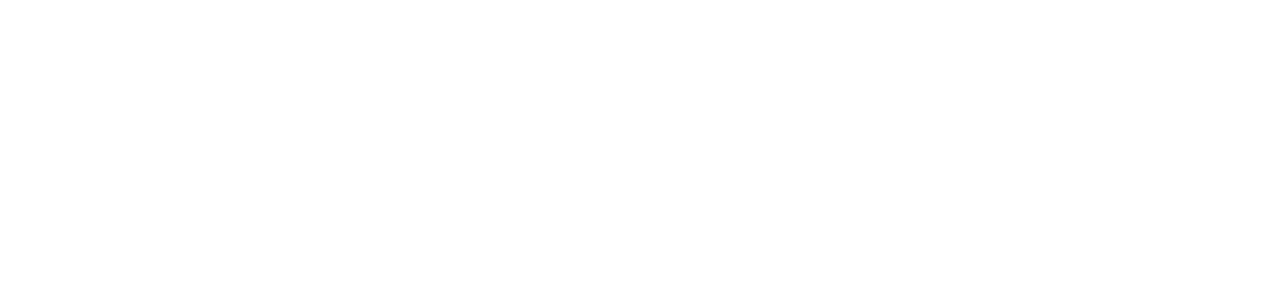
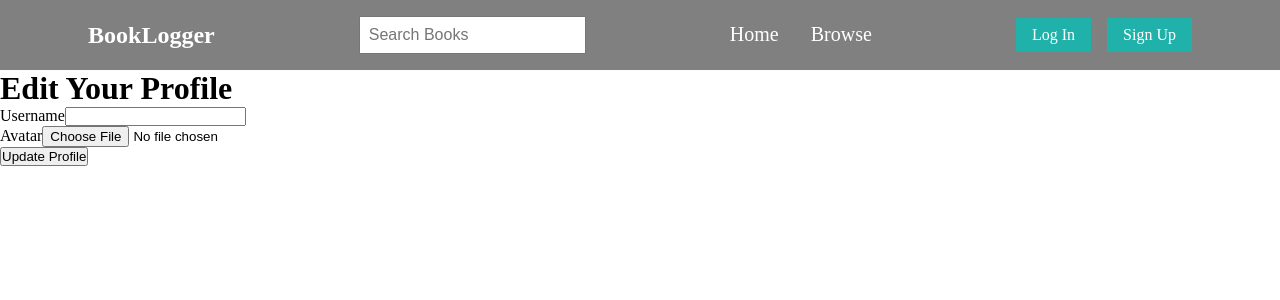
Before and after one commit to p2557506/book-logger, a React (Create React App) app in the folder client/: page /profile/1 in a window 1280 px wide. Before the commit this address had no page. Shown: the top 300 px of the page. Built offline with nearby package versions, Linux system fonts and the light colour scheme; no server answers.

Commit message:
Ability to update user details including username and avatar img

```diff
--- a/client/src/App.js
+++ b/client/src/App.js
@@ -7,6 +7,7 @@ import Book from "./pages/book/Book";
 import SignUp from "./pages/signUp/SignUp";
 import SignIn from "./pages/signIn/SignIn"
 import Backlog from "./pages/backlog/Backlog";
+import Profile from "./pages/profile/Profile";
 
 function App() {
   return (
@@ -20,6 +21,7 @@ function App() {
             <Route path="/" element={<Home/>}/>
               <Route path="/browse" element={<Browse/>}/>
               <Route path="/books/:id" element ={<Book/>}/>
+              <Route path = "/profile/:id" element={<Profile/>}/>
 
             {/*Protected routes*/}
             <Route element ={<RequireAuth/>}>
--- a/client/src/components/navbar/Navbar.jsx
+++ b/client/src/components/navbar/Navbar.jsx
@@ -6,11 +6,11 @@ import axios from '../../api/axios'
 import { useEffect } from 'react'
 
 const Navbar = () => {
-  const {auth,setAuth,userId,setUserId,backlogs,setBacklog,bookId} = useAuth();
+  const {auth,setAuth,userId,setUserId,username,setUsername} = useAuth();
 
   axios.defaults.withCredentials = true
   //User details
-  const [userName,setUsername] = useState();
+
   const [id,setId] = useState();
 
 
@@ -36,7 +36,7 @@ const Navbar = () => {
         }
     }
     fetchProfile()
-}, [])
+}, [username])
 
 
 
@@ -62,10 +62,12 @@ const handleLogout =  async () =>{
 
           {!auth ? <div className="btns"><Link className="logBtn" to={"/signin"}>Log In</Link><Link className="signUpBtn" to={"/signup"}>Sign Up</Link></div> :
           <div  className="dropdown">
-            <button className="userBtn">{userName}</button>
+            <button className="userBtn">{username}</button>
             <div className="content">
+              <Link to={`/profile/${userId}`}>Profile</Link>
+              <Link onClick={handleLogout}>Log Out</Link>
+            </div>
 
-              <Link onClick={handleLogout}>Log Out</Link></div>
 
             </div>}
 
--- a/client/src/context/AuthProvider.js
+++ b/client/src/context/AuthProvider.js
@@ -8,12 +8,14 @@ export const AuthProvider = ({children}) =>{
     const [auth,setAuth] = useState(false);
 
     const [userId , setUserId] = useState();
+    const [username,setUsername] = useState();
     //Make backlog accessible across application
     const [backlogs,setBacklog] = useState([]);
 
     const [bookId,setBookId] = useState();
 
     const [isInBacklog,setIsInBacklog] = useState(false);
+
 
 
    /*  useEffect(() => {
@@ -30,7 +32,7 @@ export const AuthProvider = ({children}) =>{
     }, []) */
 
     return (
-        <AuthContext.Provider value={{auth,setAuth,userId,setUserId,backlogs,setBacklog,bookId,setBookId,isInBacklog,setIsInBacklog}}>
+        <AuthContext.Provider value={{auth,setAuth,userId,setUserId,backlogs,setBacklog,bookId,setBookId,isInBacklog,setIsInBacklog,username,setUsername}}>
             {children}
         </AuthContext.Provider>
     )
--- /dev/null
+++ b/client/src/pages/profile/Profile.jsx
@@ -0,0 +1,64 @@
+import React, { useState } from 'react'
+import Navbar from '../../components/navbar/Navbar'
+import axios from '../../api/axios'
+import useAuth from '../../hooks/useAuth'
+
+const Profile = () => {
+
+
+
+    const {auth,setAuth,userId,setUserId,username,setUsername} = useAuth();
+
+    const [profile, setProfile] = useState({
+        username: "",
+        avatarImg:""
+
+    })
+
+    const handleChange = (e) =>{
+        setProfile((prev) => ({...prev, [e.target.name]: e.target.value}));
+    }
+
+    const handleUpdate = async () => {
+        try {
+            const res = await axios.put("http://localhost:8800/profile/" + userId,profile)
+            window.location.reload();
+        } catch (err) {
+            console.log(err)
+        }
+    }
+    //Replace placeholder with current user proile name
+  return (
+    <div>
+        <div className="navbar">
+            <Navbar/>
+        </div>
+        <h1>Edit Your Profile</h1>
+        <div className="userBox">
+            <label>Username</label>
+            <input
+            type="text"
+            placeholder={username}
+            onChange={handleChange}
+            name="username"/>
+
+        </div>
+        <div className="avatarBox">
+
+            <label>Avatar</label>
+            <input
+            type="file"
+            placeholder="username"
+            onChange={handleChange}
+            name="avatarImg"/>
+        </div>
+
+        <button onClick={handleUpdate}>Update Profile</button>
+
+
+
+    </div>
+  )
+}
+
+export default Profile
```
Also changed, not shown: client/src/pages/profile/profile.scss (added), 1 other file (tests, documents, lock files or other folders).
